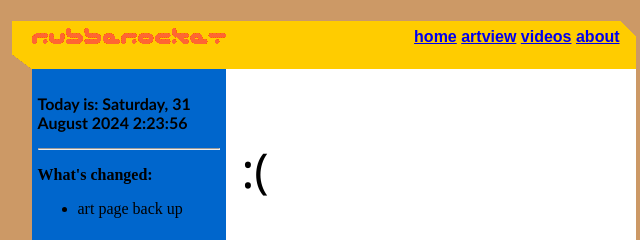
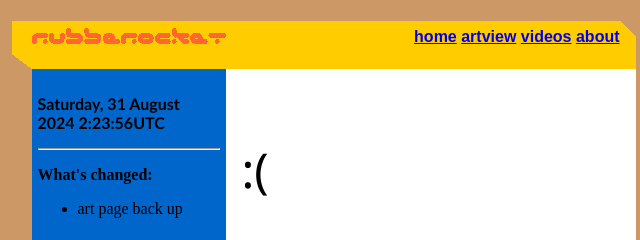
Before and after one commit to rubberocket/oldeyrocketo, a plain HTML site: page sitedir/404.html in a window 1280 px wide. Shown: the top 240 px of the page, 316-956 px from the left. Drawn offline with Linux system fonts and the light colour scheme.

Commit message:
ignores time zone

```diff
--- a/sitedir/404.html
+++ b/sitedir/404.html
@@ -87,7 +87,7 @@ function doDate()
 
     var now = new Date();
 
-    str += "Today is: " + days[now.getDay()] + ", " + now.getDate() + " " + months[now.getMonth()] + " " + now.getFullYear() + " " + now.getHours() +":" + now.getMinutes() + ":" + now.getSeconds();
+    str += days[now.getDay()] + ", " + now.getDate() + " " + months[now.getMonth()] + " " + now.getFullYear() + " " + now.getHours() +":" + now.getMinutes() + ":" + now.getSeconds() + "UTC";
     document.getElementById("todaysDate").innerHTML = str;
 }
 
```
Also changed, not shown: sitedir/art/index.html (+1 -1 lines), sitedir/index.html (+1 -1 lines), 1 other file.
